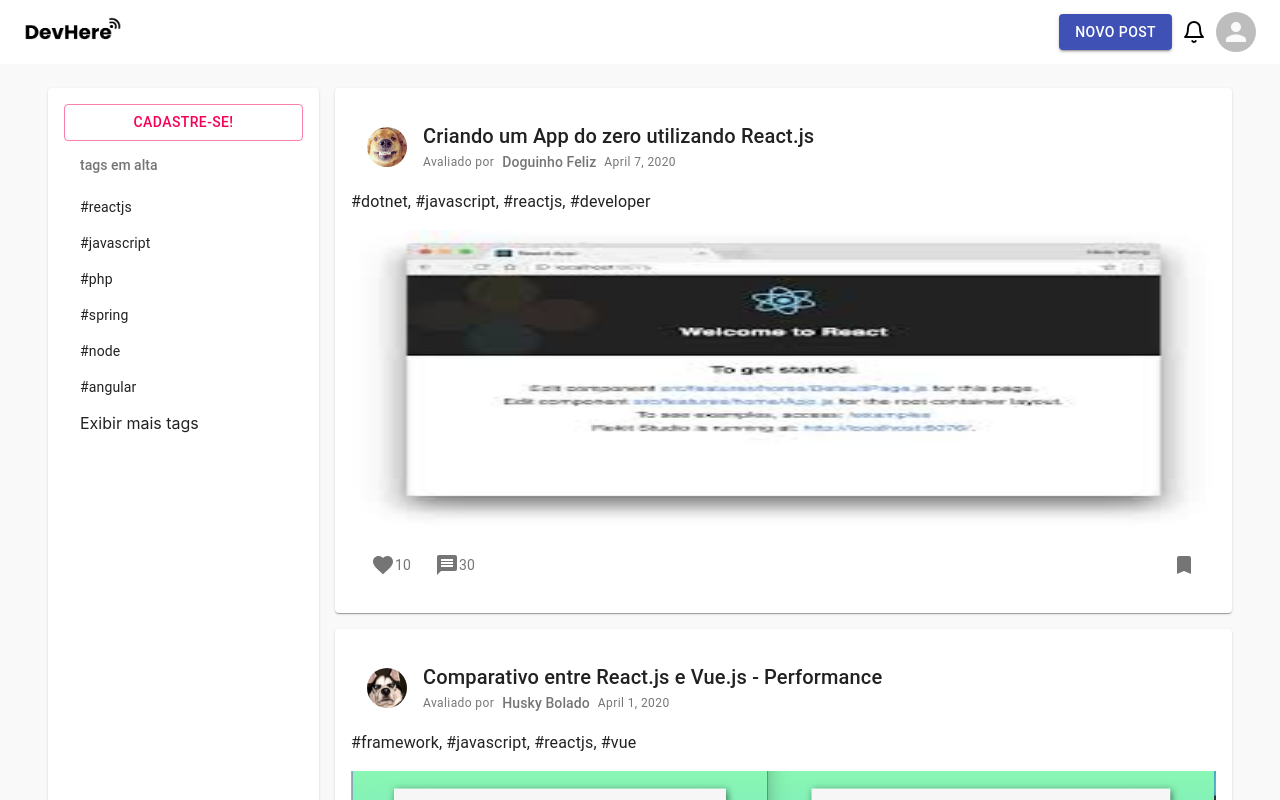
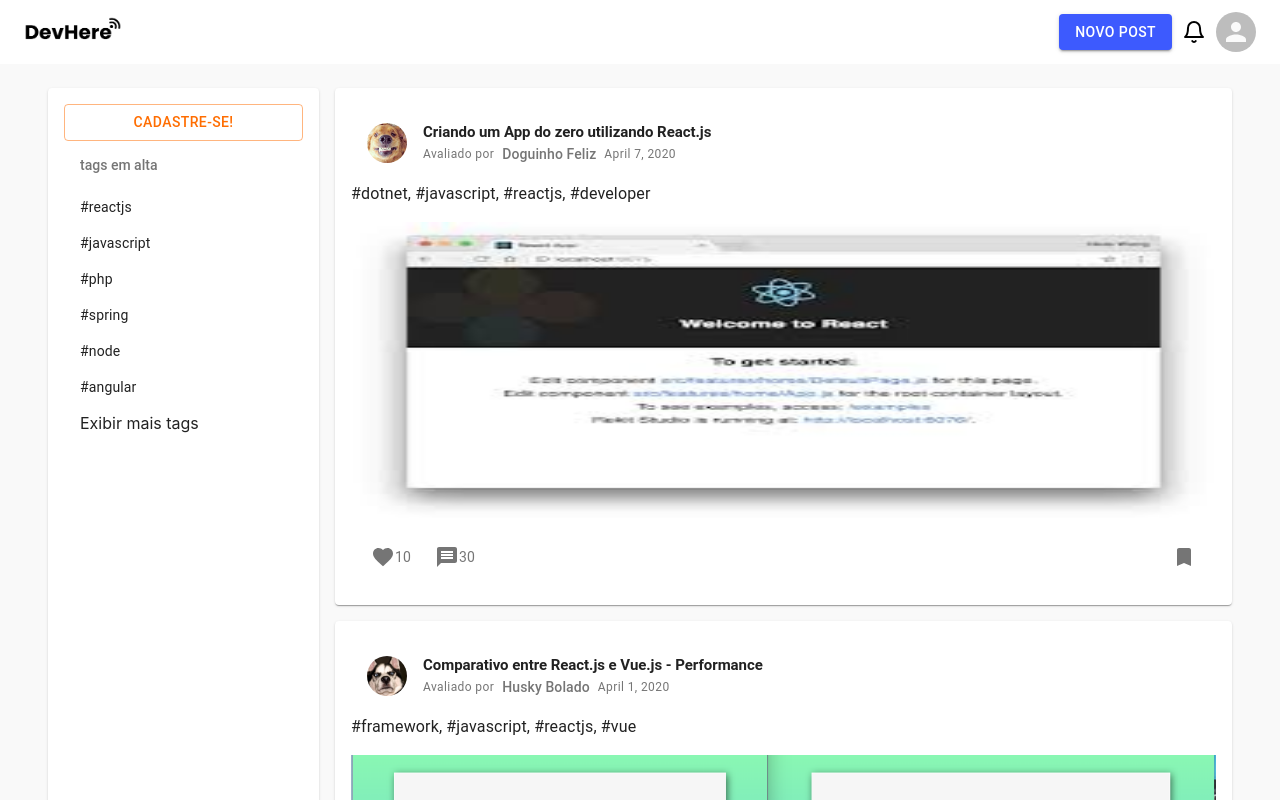
Before and after one commit to gabrielbugarelli/devhere, a React (Create React App) app: page / in a window 1280 px wide. Shown: the top 800 px of the page. Built offline with nearby package versions, Linux system fonts and the light colour scheme.

Commit message:
[implementação] - customização tema do app

```diff
--- a/src/App.js
+++ b/src/App.js
@@ -1,9 +1,13 @@
 import React from 'react';
 import Home from './pages/Home';
+import { ThemeProvider } from '@material-ui/core/styles'
+import theme from './themes'
 
 const App = () => {
   return (
-    <Home></Home>
+    <ThemeProvider theme={theme}>
+      <Home />
+    </ThemeProvider>
   );
 }
 
--- /dev/null
+++ b/src/themes/index.js
@@ -0,0 +1,10 @@
+import { createMuiTheme } from '@material-ui/core/styles';
+import palette from './palette'
+import typography from './typography'
+
+const theme = createMuiTheme({
+  palette,
+  typography
+})
+
+export default theme
--- /dev/null
+++ b/src/themes/palette.js
@@ -0,0 +1,14 @@
+import { colors } from '@material-ui/core'
+
+export default {
+  primary: {
+    dark: colors.indigo['A700'],
+    main: colors.indigo['A400'],
+    light: colors.indigo['A200']
+  },
+  secondary: {
+    dark: colors.orange['A700'],
+    main: colors.orange['A700'],
+    light: colors.orange['A200']
+  },
+}
--- /dev/null
+++ b/src/themes/typography.js
@@ -0,0 +1,32 @@
+export default {
+  h1: {
+    fontWeight: 500,
+    fontSize: 35,
+    letterSpacing: '-0.24px'
+  },
+  h2: {
+    fontWeight: 500,
+    fontSize: 29,
+    letterSpacing: '-0.24px'
+  },
+  h3: {
+    fontWeight: 500,
+    fontSize: 24,
+    letterSpacing: '-0.06px'
+  },
+  h4: {
+    fontWeight: 500,
+    fontSize: 20,
+    letterSpacing: '-0.06px'
+  },
+  h5: {
+    fontWeight: 500,
+    fontSize: 16,
+    letterSpacing: '-0.05px'
+  },
+  h6: {
+    fontWeight: 'bold',
+    fontSize: 15,
+    letterSpacing: '-0.05px'
+  },
+}
```
